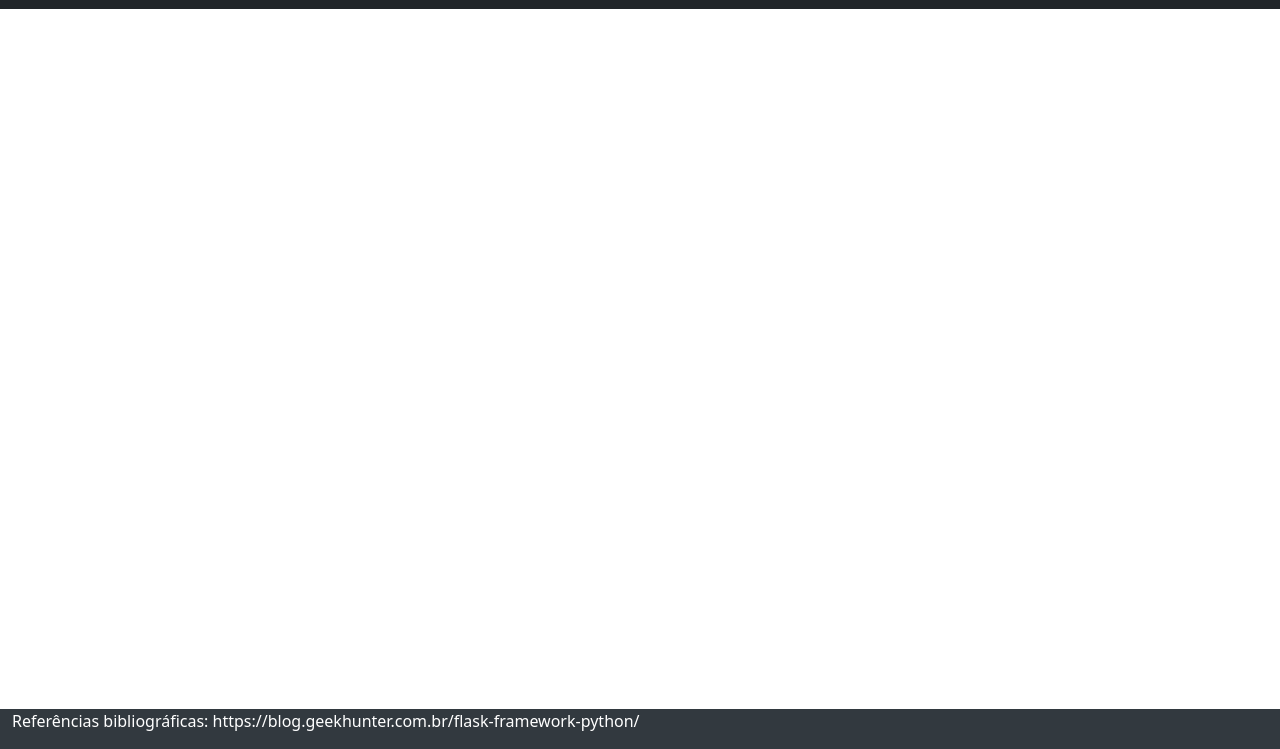
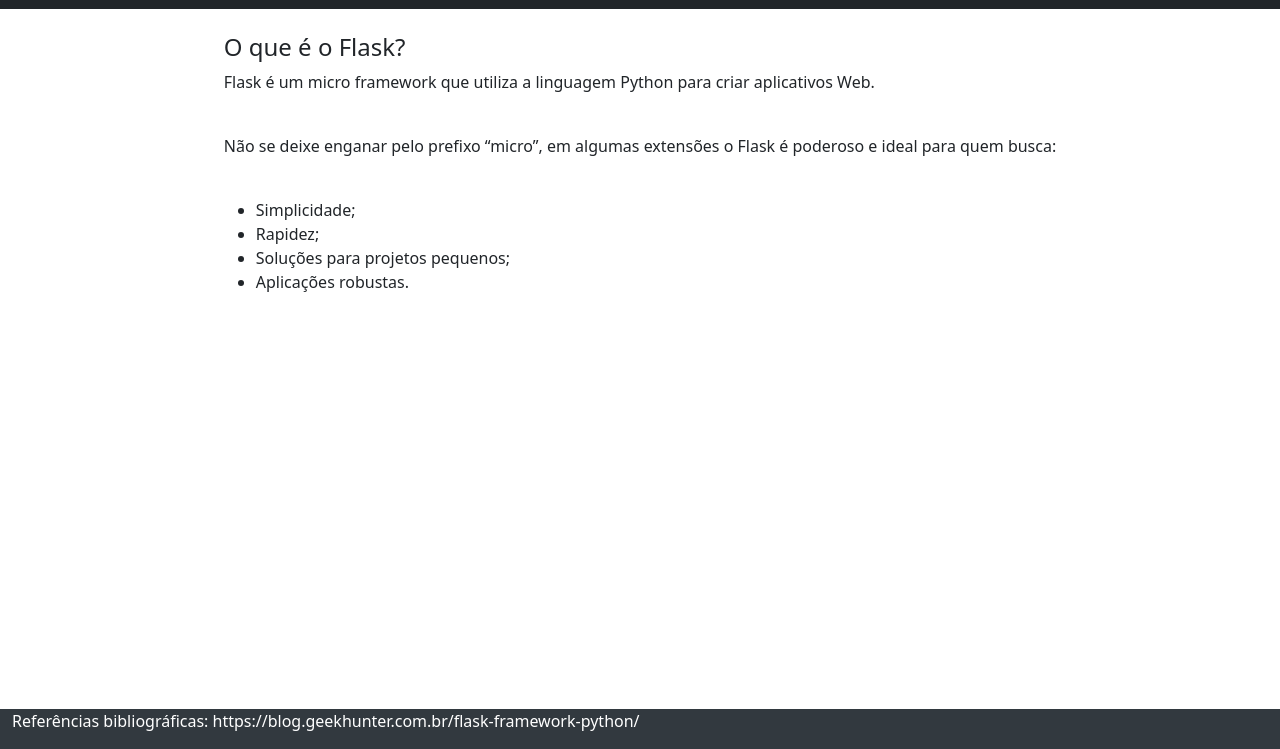
Before and after one commit to NitroCaffeine/paulo, a plain HTML site: page index.html in a window 1280 px wide. Shown: the part 51-800 px from the top of the page. Drawn offline with nearby package versions, Linux system fonts and the light colour scheme.

Commit message:
adicionando a tag main e estilizando a tag main

```diff
--- a/css/index.css
+++ b/css/index.css
@@ -16,6 +16,15 @@
 
 }
 
+p, h4{
+    padding: 0;
+}
+
+main{
+    display: flex;
+    justify-content: center;
+}
+
 nav{
     height: 60px;
 }
--- a/index.html
+++ b/index.html
@@ -24,7 +24,23 @@
                         </div>
                       </nav>
                 </div>
-                <div class="container">
+                <div class="container mt-4">
+                    <div class="row">
+                        <main>
+
+                        <div>
+                        <h4>O que é o Flask?</h4>
+                        <p>Flask é um micro framework que utiliza a linguagem Python para criar aplicativos Web.</p><br>
+                        <p>Não se deixe enganar pelo prefixo “micro”,  em algumas extensões o Flask é poderoso e ideal para quem busca:</p><br>
+                        <ul>
+                            <li>Simplicidade;</li>
+                            <li>Rapidez;</li>
+                            <li>Soluções para projetos pequenos;</li>
+                            <li>Aplicações robustas.</li>
+                        </ul>
+                    </div>
+                    </main>
+                    </div>
 
                 </div>
             </div>
@@ -35,11 +51,6 @@
                 <p>Referências bibliográficas: https://blog.geekhunter.com.br/flask-framework-python/</p>
             </div>
         </footer>
-
-
-
-
     </div>
-
 </body>
 </html>
```
